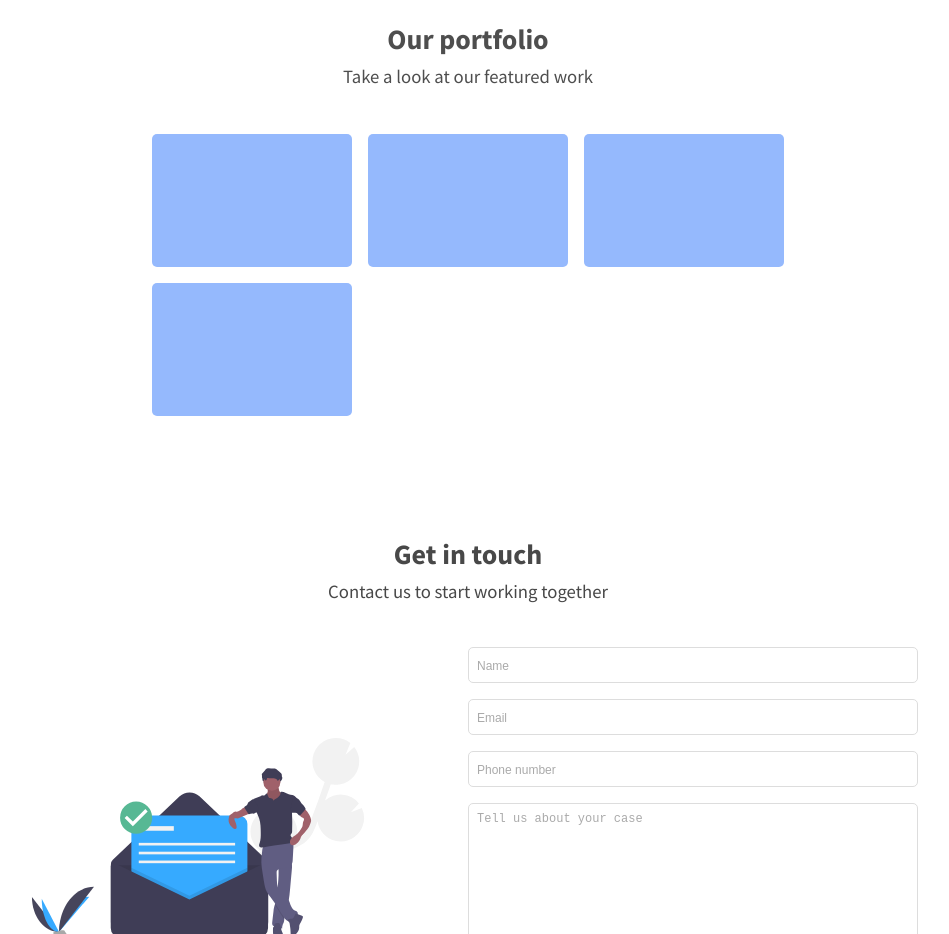
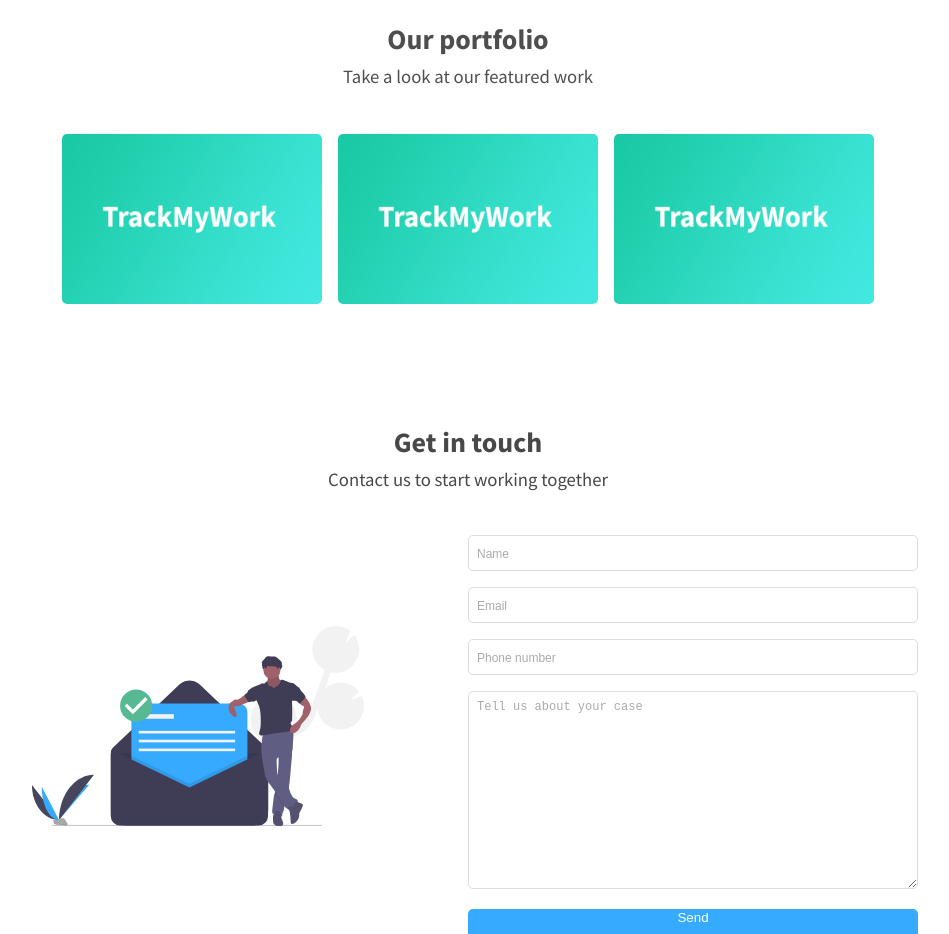
Before and after one commit to ignaczalexander/alexign, a React (Create React App) app: page / in a window 1280 px wide. Shown: the part 1860-2794 px from the top of the page, without its empty margins (172-1121 px from the left). Built offline with nearby package versions, Linux system fonts and the light colour scheme.

Commit message:
Change portfolio item

```diff
--- a/src/components/PortfolioSection/index.jsx
+++ b/src/components/PortfolioSection/index.jsx
@@ -1,8 +1,43 @@
 import React from "react";
 import styles from "./portfolio.module.scss";
 import Titles from "../shared/Titles";
+import tmwThumbnail from "../../assets/img/trackmywork-thumbnail.png";
 
+const PortfolioItem = props => {
+  const { url, thumbnail, description } = props;
+  return (
+    <a
+      className={styles.element}
+      href={url}
+      target="_blank"
+      rel="noopener noreferrer"
+    >
+      <img src={thumbnail} alt="" />
+
+      <div className={styles.overlay}>
+        <div>{description}</div>
+      </div>
+    </a>
+  );
+};
 const PortfolioSection = () => {
+  const portfolioItems = [
+    {
+      description: "A minimalistic work shift tracker",
+      thumbnail: tmwThumbnail,
+      url: "https://tmwapp.herokuapp.com"
+    },
+    {
+      description: "A minimalistic work shift tracker",
+      thumbnail: tmwThumbnail,
+      url: "https://tmwapp.herokuapp.com"
+    },
+    {
+      description: "A minimalistic work shift tracker",
+      thumbnail: tmwThumbnail,
+      url: "https://tmwapp.herokuapp.com"
+    }
+  ];
   return (
     <div className={styles.container}>
       <Titles
@@ -10,16 +45,13 @@ const PortfolioSection = () => {
         subtitle="Take a look at our featured work"
       />
       <div className={styles.elements}>
-        <div className={styles.element}>
-          <a
-            href="https://tmwapp.herokuapp.com"
-            target="_blank"
-            rel="noopener noreferrer"
-          ></a>
-        </div>
-        <div className={styles.element}></div>
-        <div className={styles.element}></div>
-        <div className={styles.element}></div>
+        {portfolioItems.map(item => (
+          <PortfolioItem
+            description={item.description}
+            thumbnail={item.thumbnail}
+            url={item.url}
+          />
+        ))}
       </div>
     </div>
   );
--- a/src/components/PortfolioSection/portfolio.module.scss
+++ b/src/components/PortfolioSection/portfolio.module.scss
@@ -1,3 +1,8 @@
+@import "../../assets/styles/colors.scss";
+$element_height_sm: 107px;
+$element_width_sm: 160px;
+$element_height_lg: 170px;
+$element_width_lg: 260px;
 .container {
   padding: 0 1rem;
   display: flex;
@@ -8,30 +13,64 @@
 .elements {
   display: grid;
   gap: 0.75rem;
-  grid-template-columns: repeat(2, 160px);
+  grid-template-columns: repeat(2, $element_width_sm);
 }
 .element {
-  background-color: #95b9fd;
+  // background-color: #95b9fd;
+  height: $element_height_sm;
+  position: relative;
+  display: block;
   border-radius: 5px;
-  height: 107px;
-  a {
-    display: block;
+  &:hover {
+    .overlay {
+      opacity: 1;
+      height: 100%;
+    }
+  }
+  .overlay {
+    background-color: $blue_primary;
+    opacity: 0;
+    border-radius: 5px;
+    padding: 1rem;
+    text-align: center;
+    position: absolute;
+    height: 0;
+    left: 0;
+    bottom: 0;
+    right: 0;
+    display: flex;
+    justify-content: center;
+    align-items: center;
+    font-weight: 600;
+    font-size: 1rem;
+    color: white;
+    // transform: scale(0);
+    transition: ease 0.35s;
+    overflow: hidden;
+    box-sizing: border-box;
+  }
+  img {
     height: 100%;
     width: 100%;
+    border-radius: 5px;
   }
 }
+// @media only screen and (min-width: 640px) {
+//   .elements {
+//     grid-template-columns: repeat(2, 260px);
+//   }
+// }
 @media only screen and (min-width: 640px) {
   .elements {
-    grid-template-columns: repeat(3, 10rem);
-  }
-}
-@media only screen and (min-width: 640px) {
-  .elements {
-    grid-template-columns: repeat(3, 200px);
+    grid-template-columns: repeat(2, $element_width_lg);
     gap: 1rem;
   }
   .element {
-    height: 133px;
-    width: 200px;
+    height: $element_height_lg;
   }
 }
+@media only screen and (min-width: 1024px) {
+  .elements {
+    grid-template-columns: repeat(3, $element_width_lg);
+  }
+}
```
